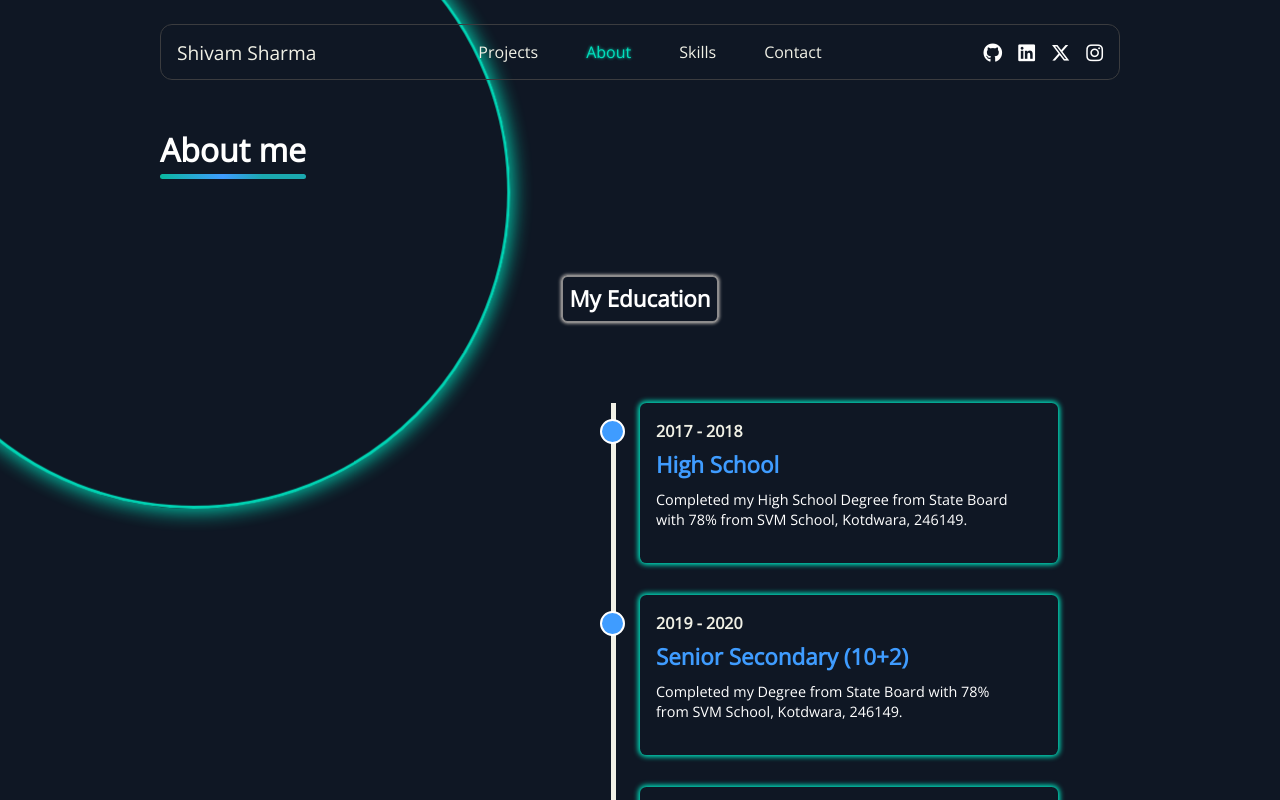
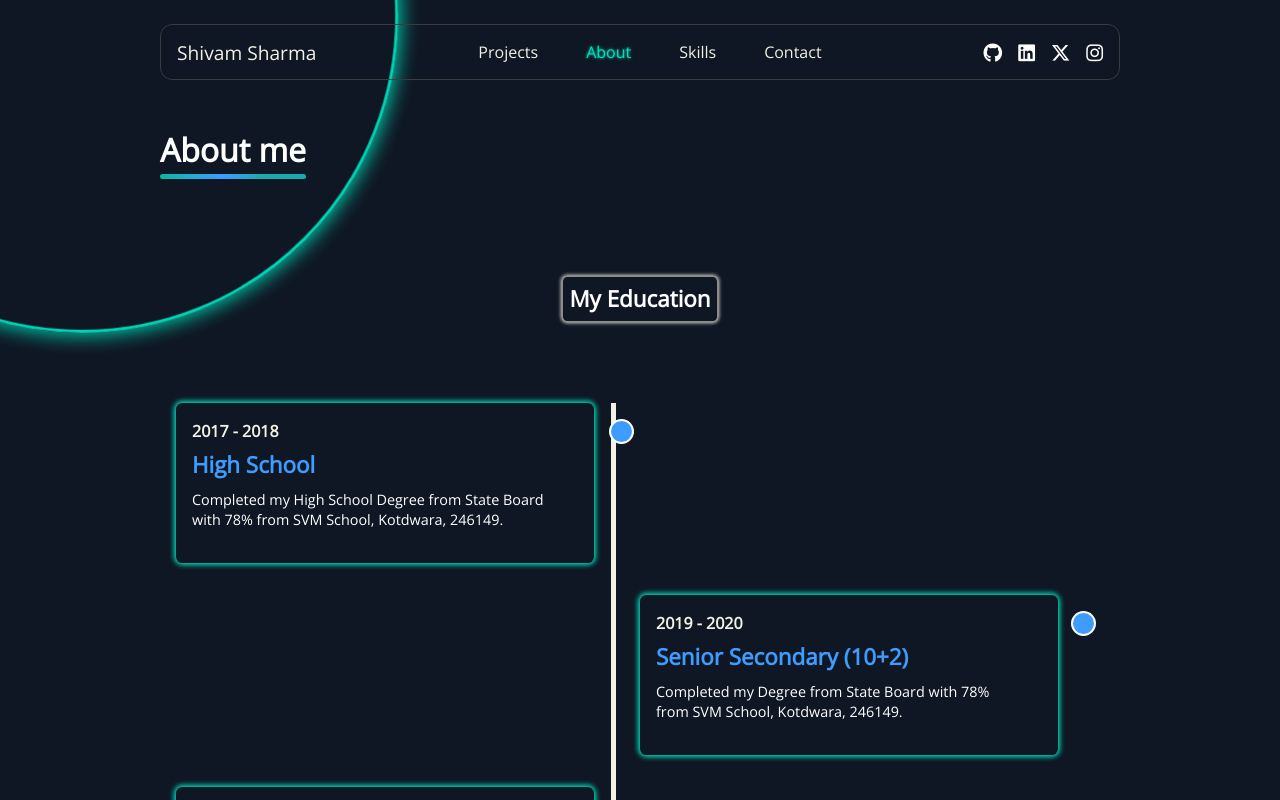
Before and after one commit to shivam1611/portfolio-website, a React (Vite) app in the folder portfolio-app/: page /about in a window 1280 px wide. Shown: the top 800 px of the page. Built offline with nearby package versions, Linux system fonts and the light colour scheme.

Commit message:
timeline_testing

```diff
--- a/portfolio-app/src/Components/ActionBox/ActionBox.module.css
+++ b/portfolio-app/src/Components/ActionBox/ActionBox.module.css
@@ -25,24 +25,24 @@
 	width: 1.3rem;
 	height: 1.3rem;
 	border-radius: 50%;
-	left: -2.5rem;
+	right: -2.5rem;
 	top: 1rem;
 	background-color:var(--fade);
 	border: 2px solid white;
 }
 
-/* .right_side::before{
+.right_side::before{
     content: '';
 	position: absolute;
 	width: 1.3rem;
 	height: 1.3rem;
 	border-radius: 50%;
-	left: -2.4rem;
+    right: -2.4rem;
 	top: 1rem;
 	background-color:var(--fade);
 	border: 2px solid white;
 
-} */
+}
 
 .left_section{
     width: 12rem;
@@ -104,9 +104,10 @@
 
 }
 
-/* .left_side{
+.left_side{
     left: 0;
-} */
-/* .right_side{
+}
+
+.right_side{
     left: 50%;
-} */
+}
--- a/portfolio-app/src/pages/AboutPage/AboutPage.jsx
+++ b/portfolio-app/src/pages/AboutPage/AboutPage.jsx
@@ -10,7 +10,7 @@ function AboutPage() {
   return (
     <div>
       <Navbar />
-      <Circle top={"-8rem"} left={"-8rem"}/>
+      <Circle top={"-19rem"} left={"-15rem"}/>
       <MainContainer>
       <div className={style.about_component}>
          <ContainerTitle title={"About me"}/>
--- a/portfolio-app/src/pages/AboutPage/AboutPage.module.css
+++ b/portfolio-app/src/pages/AboutPage/AboutPage.module.css
@@ -5,7 +5,8 @@
   /* width: 100%; */
   /* background-color: green; */
   height: fit-content;
-  padding: 1rem;  position: relative;
+  padding: 1rem;
+  position: relative;
   margin-top: 5rem;
   margin-bottom: 5rem;
 }
@@ -20,9 +21,8 @@
   margin: auto;
   box-shadow: 0px 0px 3px 1px var(--gray);
 }
-.timeline_box{
+.timeline_box {
   position: relative;
-
 
   margin-inline: auto;
 
@@ -30,15 +30,14 @@
   margin-bottom: 5rem;
 }
 
-
-.timeline_box::after{
-    content: '';
+.timeline_box::after {
+  content: "";
   position: absolute;
   top: 0;
-    width: .3rem;
+  width: 0.3rem;
   height: 100%;
   left: 50%;
   margin-left: -1.8rem;
   z-index: -1;
-    background-color:var(--accent);
+  background-color: var(--accent);
 }
```
Lines whose indentation alone changed are shown as unchanged.
